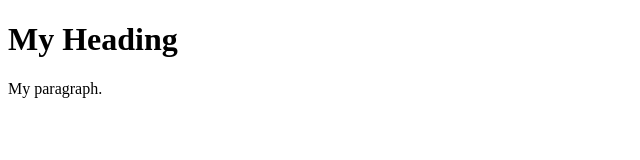
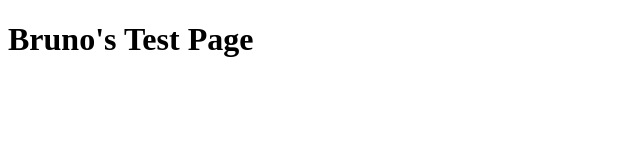
Before and after one commit to clayfetus/clayfetus.github.io, a plain HTML site: page index.html in a window 1280 px wide. Shown: the whole page, without its empty margins (0-640 px from the left). Drawn offline with Linux system fonts and the light colour scheme.

Commit message:
Update index.html

```diff
--- a/index.html
+++ b/index.html
@@ -5,9 +5,7 @@
 </head>
 <body>
 
-<h1>My Heading</h1>
-
-<p>My paragraph.</p>
+<h1>Bruno's Test Page</h1>
 
 </body>
 </html>
```
